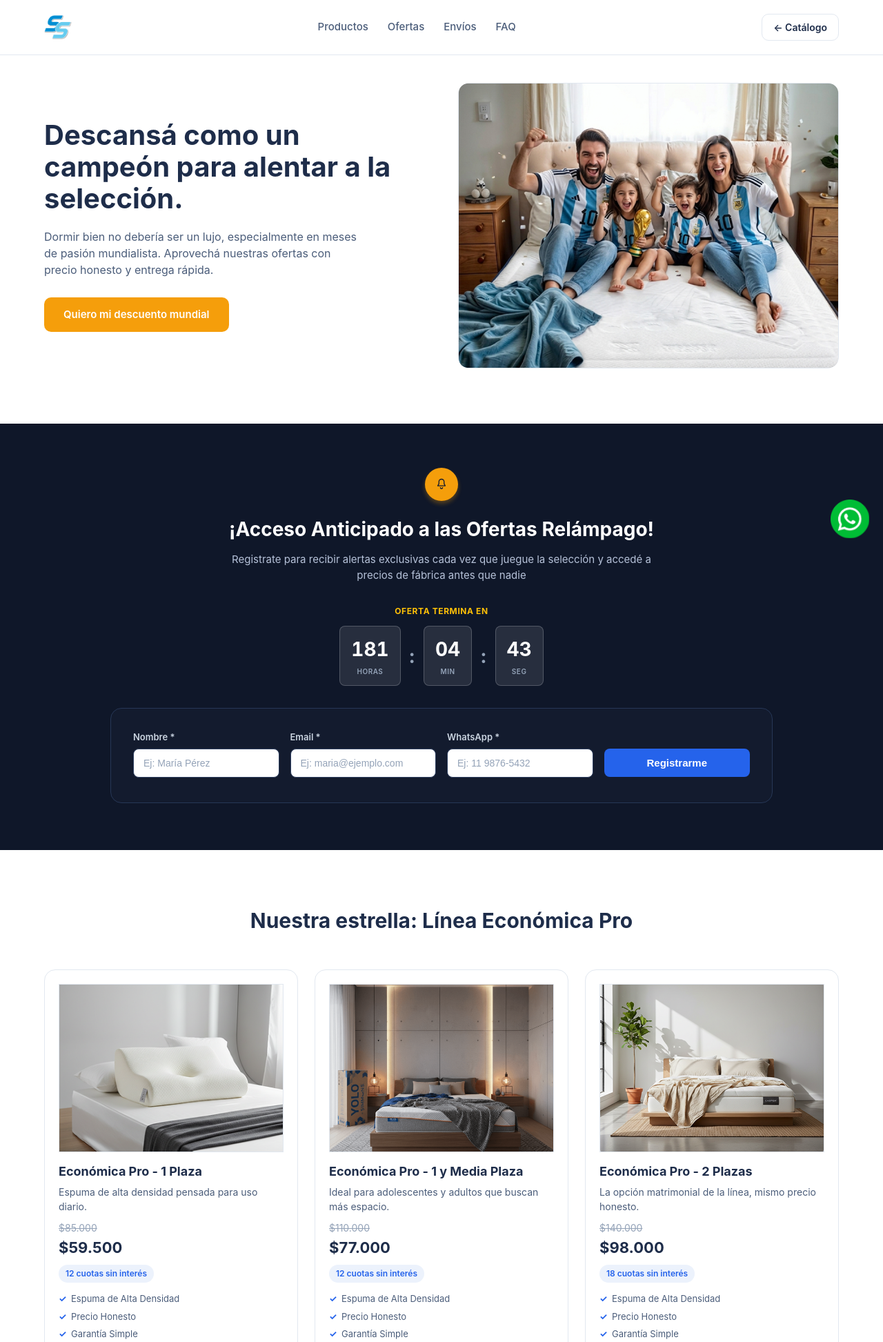
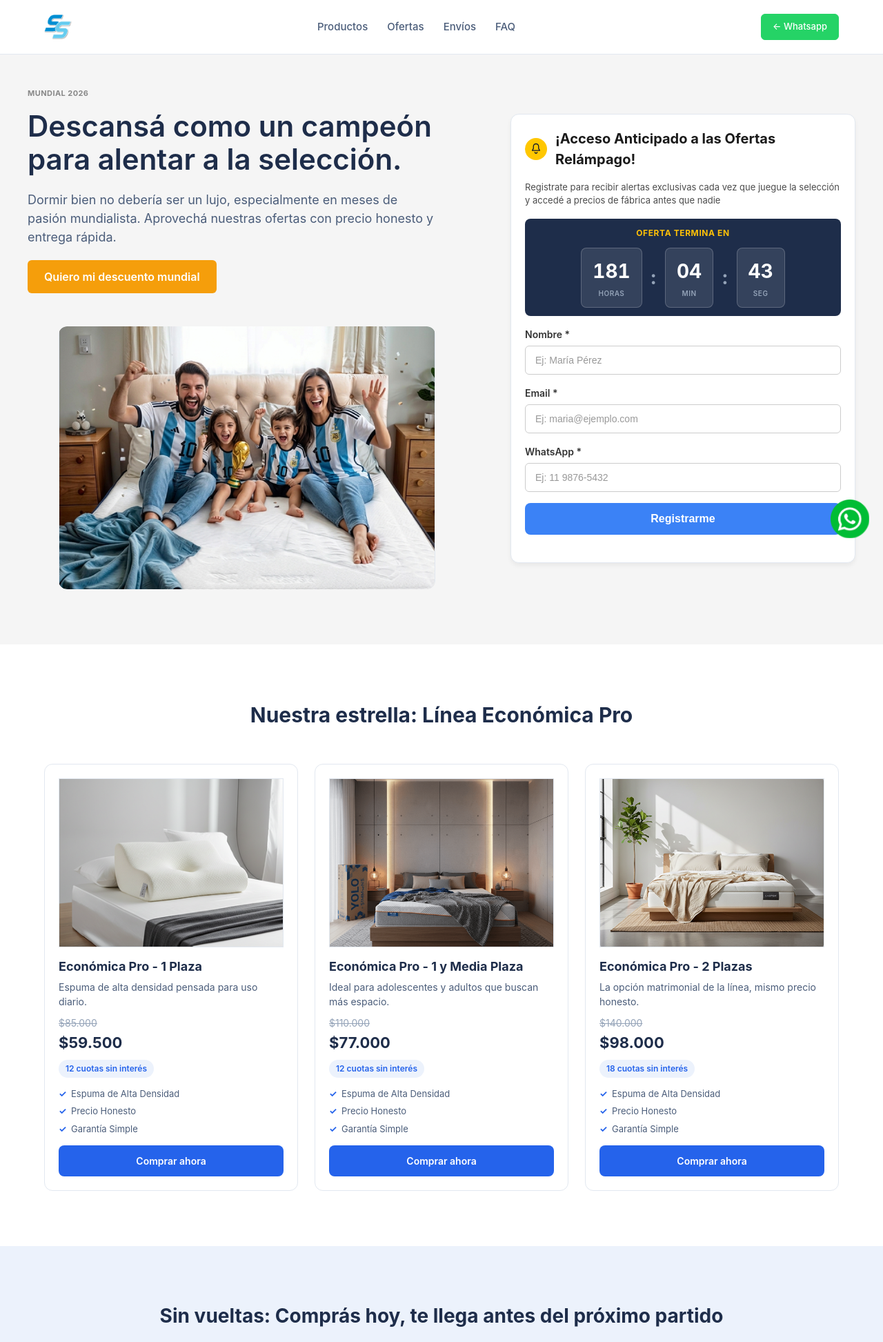
Before and after one commit to AdrianParodi/genius-landings, a PHP site: page /suenosimple/mundial2026/mundial2026.html in a window 1280 px wide. Shown: the top 1945 px of the page at 69% size. Run offline with PHP 8.4, Linux system fonts and the light colour scheme.

Commit message:
Landing mundial acorde a nuevo diseño. Incluye logo en vez de la leyenda 'SueñoSimple' en el navbar

```diff
--- a/suenosimple/mundial2026/mundial2026.html
+++ b/suenosimple/mundial2026/mundial2026.html
@@ -23,47 +23,45 @@
                 <a href="#faq">FAQ</a>
             </div>
 
-            <a class="btn-volver" href="catalogo.html">
-                ← Catálogo
+            <a class="btn-volver" href="https://wa.me/7654654132" target="_blank" rel="noreferrer noopener">
+                ← Whatsapp
             </a>
         </nav>
     </div>
 
-    <section class="hero">
-        <div class="hero-content">
+    <section class="hero" id="formulario">
+        <div class="hero-grid">
             <div class="hero-left">
+                <p class="eyebrow">MUNDIAL 2026</p>
                 <h1>Descansá como un campeón para alentar a la selección.</h1>
-                <p>
+                <p class="hero-subtitle">
                     Dormir bien no debería ser un lujo, especialmente en meses de pasión mundialista.
                     Aprovechá nuestras ofertas con precio honesto y entrega rápida.
                 </p>
-                <a class="btn-cta" href="#formulario">Quiero mi descuento mundial</a>
-            </div>
-            <div class="hero-right">
+                <a class="btn-cta" href="#registro-form">Quiero mi descuento mundial</a>
+
+                <div class="hero-image-wrap">
                     <div class="image-placeholder image-placeholder--hero">
                         <img src="/suenosimple/mundial2026/img/imagen-hero.png"  alt="imagen de familia descansando en un colchón de espuma de alta densidad">
-
                     </div>
                 </div>
             </div>
-    </section>
 
-    <section class="section-leads" id="formulario">
-        <div class="notification-badge" aria-hidden="true">
+            <div class="leads-card">
+                <div class="module-header">
+                    <div class="bell-icon" aria-hidden="true">
                         <svg width="20" height="20" viewBox="0 0 24 24" fill="none" xmlns="http://www.w3.org/2000/svg">
                             <path d="M12 3C9.5 3 7.5 5 7.5 7.5V11L5.5 14.5H18.5L16.5 11V7.5C16.5 5 14.5 3 12 3Z" stroke="#131b2e" stroke-width="1.6" stroke-linejoin="round"/>
                             <path d="M10 17.5C10 18.6 10.9 19.5 12 19.5C13.1 19.5 14 18.6 14 17.5" stroke="#131b2e" stroke-width="1.6" stroke-linecap="round"/>
                         </svg>
                     </div>
+                    <h2>¡Acceso Anticipado a las Ofertas Relámpago!</h2>
+                </div>
 
-        <div class="leads-container">
-            <h2>¡Acceso Anticipado a las Ofertas Relámpago!</h2>
-            <p>
+                <p class="leads-desc">
                     Registrate para recibir alertas exclusivas cada vez que juegue la selección
                     y accedé a precios de fábrica antes que nadie
                 </p>
-
-        </div>
 
                 <div class="countdown-timer" aria-label="tiempo restante de la oferta">
                     <p class="countdown-eyebrow">OFERTA TERMINA EN</p>
@@ -105,13 +103,11 @@
                         <p id="error-whatsapp" class="status-msg error"></p>
                     </div>
 
-            <div class="field field-submit">
-            <label class="field-label-spacer" aria-hidden="true">&nbsp;</label>
                     <button type="submit" id="btn-submit" class="btn-form-submit">Registrarme</button>
-            </div>
-            <!-- <button type="submit" id="btn-submit" class="btn-form-submit">Registrarme</button> -->
                 </form>
                 <p id="feedback-msg" class="status-msg"></p>
+            </div>
+        </div>
     </section>
 
     <section class="section-ofertas" id="ofertas">
--- a/suenosimple/mundial2026/styles.css
+++ b/suenosimple/mundial2026/styles.css
@@ -9,6 +9,7 @@
     --text-muted: #4b5d7a;
     --border-light: #e2e8f0;
     --bg-light: #f8fafc;
+    --bg-surface: #f5f5f5;
     --bg-blue-tint: #ecf2fc;
     --blue-600: #2563eb;
     --blue-500: #3b82f6;
@@ -16,7 +17,7 @@
     --amber-600: #d97706;
     --white: #ffffff;
     --radius-md: 10px;
-    --radius-lg: 16px;
+    --radius-lg: 12px;
     --max-width: 1200px;
     --wsp-green: #25d366;
 }
@@ -70,10 +71,15 @@ p {
 }
 
 .image-placeholder--hero {
-    aspect-ratio: 4 / 3;
+    aspect-ratio: 552 / 385;
     background: none;
     border: none;
+    border-radius: 12px;
     overflow: hidden;
+    /* aspect-ratio: 4 / 3;
+    background: none;
+    border: none;
+    overflow: hidden; */
 }
 
 .image-placeholder--hero img {
@@ -142,16 +152,18 @@ p {
 }
 
 .btn-volver {
-    font-size: 14px;
-    font-weight: 600;
+    font-size: 13px;
+    font-weight: 500;
     padding: 8px 16px;
-    border: 1px solid var(--border-light);
-    border-radius: var(--radius-md);
-    color: var(--navy-700);
+    border: 1px solid var(--wsp-green);
+    border-radius: 6px;
+    background: var(--wsp-green);
+    color: var(--white);
 }
 
 .btn-volver:hover {
-    background: var(--bg-light);
+    background: #1ead55;
+    border-color: #1ead55;
 }
 
 .logo img {
@@ -160,31 +172,48 @@ p {
 }
 
 
-/* ===== Hero ===== */
+/* ===== Hero (con formulario de leads integrado) ===== */
 .hero {
+    background: var(--bg-surface);
+    padding: 48px 40px 80px;
+}
+
+.hero-grid {
     max-width: var(--max-width);
     margin: 0 auto;
-    padding: 40px 24px 80px;
-}
-
-.hero-content {
     display: grid;
-    grid-template-columns: 1fr 1fr;
-    gap: 48px;
+    grid-template-columns: 1fr 500px;
+    gap: 64px;
     align-items: center;
 }
 
+.hero-left {
+    display: flex;
+    flex-direction: column;
+    align-items: flex-start;
+}
+
+.eyebrow {
+    font-size: 11px;
+    font-weight: 700;
+    letter-spacing: 0.04em;
+    text-transform: uppercase;
+    color: #888888;
+    margin-bottom: 16px;
+}
+
 .hero-left h1 {
-    font-size: 40px;
+    font-size: 42px;
+    font-weight: 600;
     line-height: 1.15;
     margin-bottom: 20px;
 }
 
-.hero-left p {
-    font-size: 16px;
+.hero-subtitle {
+    font-size: 18px;
     color: var(--text-muted);
-    margin-bottom: 28px;
-    max-width: 46ch;
+    margin-bottom: 20px;
+    max-width: 93%;
 }
 
 .btn-cta {
@@ -192,9 +221,9 @@ p {
     background: var(--amber-500);
     color: var(--white);
     font-weight: 600;
-    font-size: 15px;
-    padding: 14px 28px;
-    border-radius: var(--radius-md);
+    font-size: 16px;
+    padding: 12px 24px;
+    border-radius: 6px;
     transition: background 0.15s ease;
 }
 
@@ -202,90 +231,62 @@ p {
     background: var(--amber-600);
 }
 
-/* ===== Leads section ===== */
-.section-leads {
-    background: var(--navy-900);
-    color: var(--white);
-    padding: 64px 24px;
-    text-align: center;
-    position: relative;
+.hero-image-wrap {
+    margin-top: 48px;
+    width: 86%;
+    margin-left: auto;
+    margin-right: auto;
+    /* margin-top: 32px;
+    width: 100%; */
 }
 
-.notification-badge {
-    width: 48px;
-    height: 48px;
+/* ===== Tarjeta de leads (dentro del hero) ===== */
+.leads-card {
+    background: var(--white);
+    border: 1px solid var(--border-light);
+    border-radius: 12px;
+    box-shadow: 0 4px 6px rgba(0, 0, 0, 0.05);
+    padding: 20px;
+    display: flex;
+    flex-direction: column;
+    gap: 16px;
+}
+
+.module-header {
+    display: flex;
+    align-items: center;
+    gap: 12px;
+}
+
+.bell-icon {
+    width: 32px;
+    height: 32px;
     border-radius: 50%;
-    background: var(--amber-500);
+    background: #ffc700;
     display: flex;
     align-items: center;
     justify-content: center;
-    margin: 0 auto 20px;
-    box-shadow: 0 4px 6px rgba(245, 158, 11, 0.3);
+    flex-shrink: 0;
 }
 
-.leads-container {
-    max-width: 620px;
-    margin: 0 auto 32px;
+.module-header h2 {
+    font-size: 20px;
+    font-weight: 700;
+    color: #1a1a1a;
 }
 
-.leads-container h2 {
-    color: var(--white);
-    font-size: 28px;
-    margin-bottom: 12px;
-}
-
-.leads-container p {
-    color: #b6c2d9;
-    font-size: 15px;
-}
-
-.leads-form {
-    max-width: 960px;
-    margin: 0 auto;
-    background: var(--navy-800);
-    border: 1px solid #263756;
-    border-radius: var(--radius-lg);
-    padding: 32px;
-    display: flex;
-    align-items: flex-start;
-    gap: 16px;
-    text-align: left;
-}
-
-.leads-form .field {
-    flex: 1;
-    min-width: 0;
-}
-
-.leads-form label {
-    display: block;
+.leads-desc {
     font-size: 13px;
-    font-weight: 600;
-    color: #cbd5e1;
-    margin-bottom: 6px;
-}
-
-.leads-form input {
-    width: 100%;
-    padding: 12px 14px;
-    border-radius: 8px;
-    border: 1px solid #2f4062;
-    background: var(--white);
-    color: var(--navy-700);
-    font-size: 14px;
-}
-
-.leads-form input::placeholder {
-    color: #94a3b8;
-}
-
-.leads-form input:focus {
-    outline: 2px solid var(--blue-500);
-    outline-offset: 1px;
+    color: #4b4b4b;
 }
 
 .countdown-timer {
-    margin-bottom: 32px;
+    background: var(--navy-700);
+    border-radius: 8px;
+    padding: 12px;
+    display: flex;
+    flex-direction: column;
+    gap: 12px;
 }
 
 .countdown-eyebrow {
@@ -294,7 +295,7 @@ p {
     font-weight: 700;
     letter-spacing: 0.05em;
     text-transform: uppercase;
-    margin-bottom: 12px;
+    text-align: center;
 }
 
 .timer-blocks {
@@ -337,45 +338,55 @@ p {
     color: #94a3b8;
 }
 
-/* .btn-form-submit {
-    flex-shrink: 0;
-    align-self: flex-end;
-    background: var(--blue-600);
-    color: var(--white);
-    border: none;
+.leads-form {
+    display: flex;
+    flex-direction: column;
+    gap: 12px;
+    text-align: left;
+}
+
+.leads-form label {
+    display: block;
+    font-size: 14px;
     font-weight: 600;
-    font-size: 15px;
-    padding: 12px 24px;
-    border-radius: 8px;
-    cursor: pointer;
-    transition: background 0.15s ease;
-    white-space: nowrap;
-    margin-top: 21px;
-} */
-.field-label-spacer {
-    display: block;
-    font-size: 13px;
-    font-weight: 600;
+    color: #333333;
     margin-bottom: 6px;
-    visibility: hidden;
+}
+
+.leads-form input {
+    width: 100%;
+    padding: 12px 14px;
+    border-radius: 6px;
+    border: 1px solid #cccccc;
+    background: var(--white);
+    color: var(--navy-700);
+    font-size: 14px;
+}
+
+.leads-form input::placeholder {
+    color: #999999;
+}
+
+.leads-form input:focus {
+    outline: 2px solid var(--blue-500);
+    outline-offset: 1px;
 }
 
 .btn-form-submit {
     width: 100%;
-    background: var(--blue-600);
+    background: var(--blue-500);
     color: var(--white);
     border: none;
-    font-weight: 600;
-    font-size: 15px;
-    padding: 12px 24px;
+    font-weight: 700;
+    font-size: 16px;
+    padding: 14px 24px;
     border-radius: 8px;
     cursor: pointer;
     transition: background 0.15s ease;
-    white-space: nowrap;
 }
 
 .btn-form-submit:hover {
-    background: var(--blue-500);
+    background: var(--blue-600);
 }
 
 .status-msg {
```
Also changed, not shown: other parts of suenosimple/mundial2026/styles.css (+6 -46 lines). Lines whose indentation alone changed are shown as unchanged.
